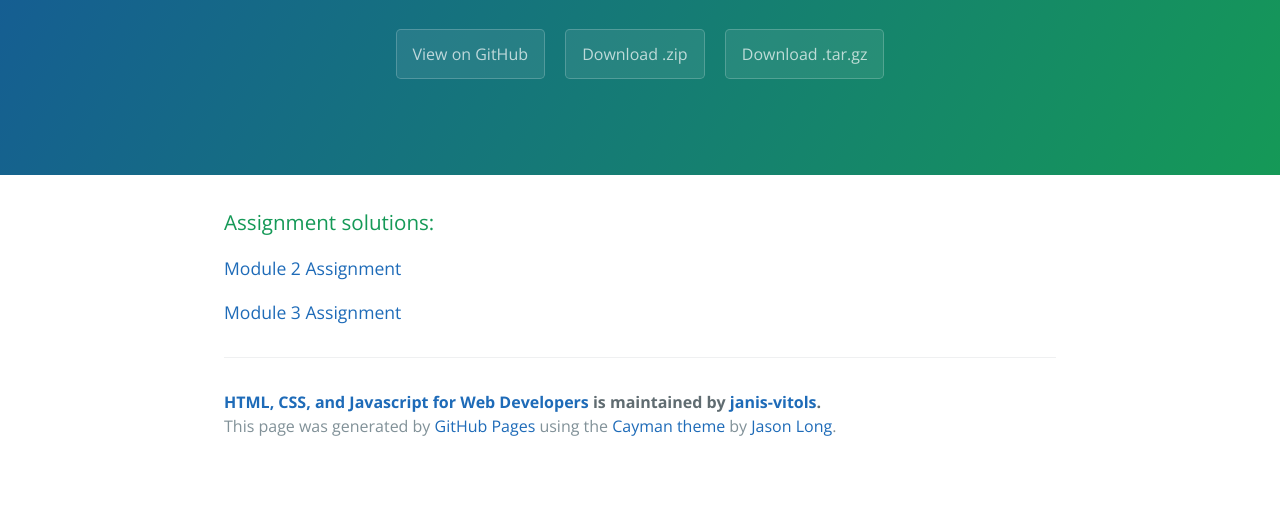
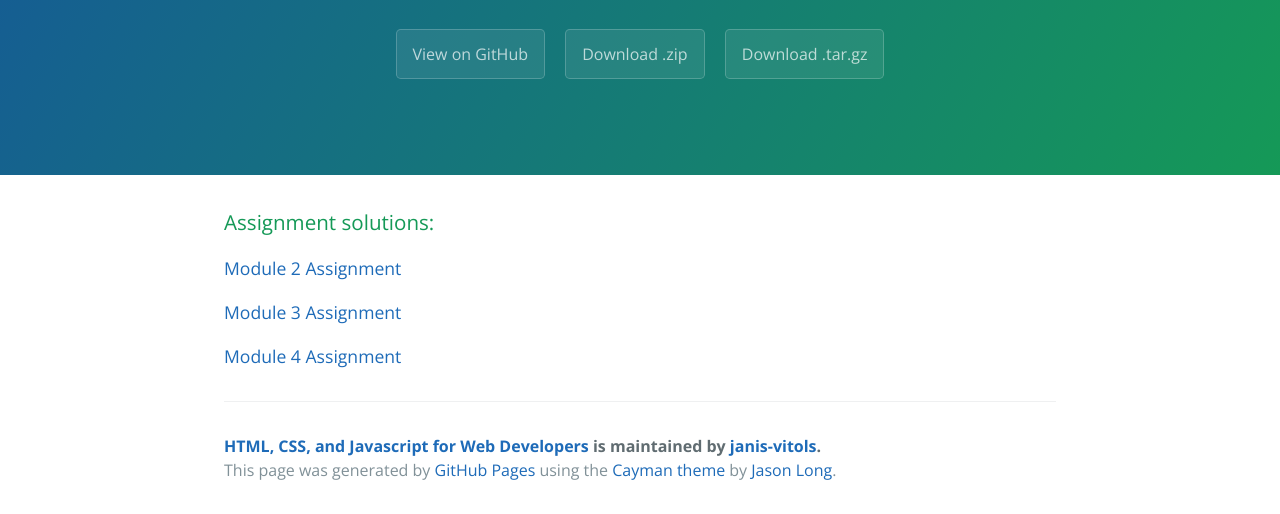
Before and after one commit to tamilalakan/html-css-js, a plain HTML site: page index.html in a window 1280 px wide. Shown: the part 286-800 px from the top of the page. Drawn offline with nearby package versions, Linux system fonts and the light colour scheme.

Commit message:
Update first page
Add link to Module 4 Assignment

```diff
--- a/index.html
+++ b/index.html
@@ -26,6 +26,7 @@
 
       <p><a href="http://janis-vitols.com/html-css-js-coursera/module2-solution/">Module 2 Assignment</a></p>
       <p><a href="http://janis-vitols.com/html-css-js-coursera/module3-solution/">Module 3 Assignment</a></p>
+      <p><a href="http://janis-vitols.com/html-css-js-coursera/module4-solution/">Module 4 Assignment</a></p>
 
       <footer class="site-footer">
         <span class="site-footer-owner"><a href="https://github.com/janis-vitols/html-css-js-coursera">HTML, CSS, and Javascript for Web Developers</a> is maintained by <a href="https://github.com/janis-vitols">janis-vitols</a>.</span>
```
